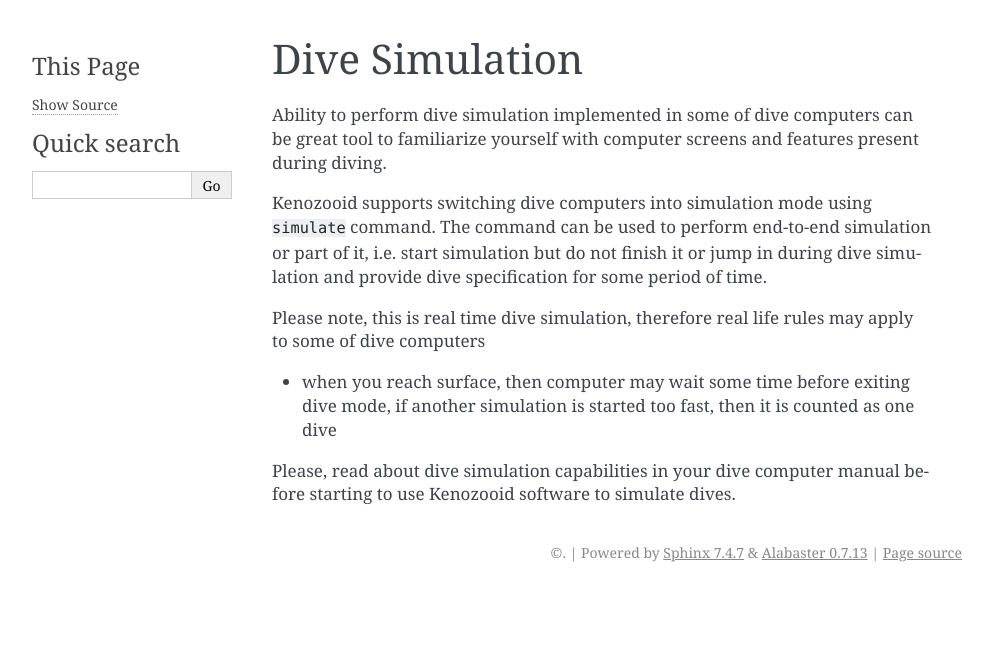
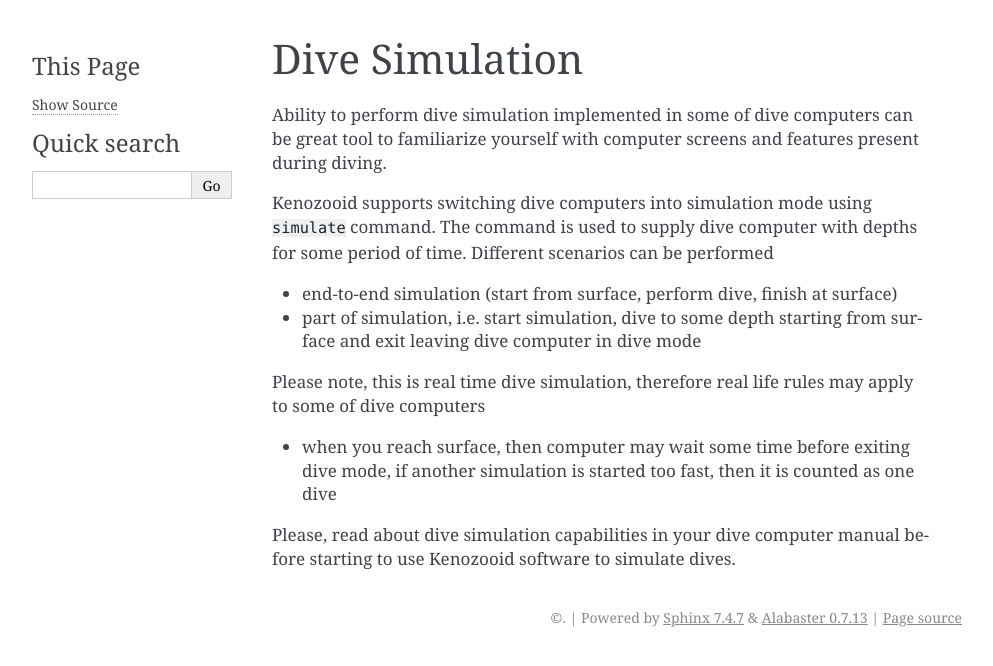
Before and after one commit to gitGNU/gnu_kenozooid, a Sphinx documentation site: the page built from doc/simulation.txt, in a window 1280 px wide. Shown: the top 666 px of the page, without its empty margins (148-1141 px from the left). Built offline with Sphinx 7.4.7, drawn with Linux system fonts in a browser that asks for light colours.

Commit message:
- improvements of documentation of dive simulation intro

```diff
--- a/doc/simulation.txt
+++ b/doc/simulation.txt
@@ -6,10 +6,14 @@
 features present during diving.
 
 Kenozooid supports switching dive computers into simulation mode using
-``simulate`` command. The command can be used to perform end-to-end
-simulation or part of it, i.e. start simulation but do not finish it or
-jump in during dive simulation and provide dive specification for some
-period of time.
+``simulate`` command. The command is used to supply dive computer with
+depths for some period of time. Different scenarios can be performed
+
+- end-to-end simulation (start from surface, perform dive, finish
+  at surface)
+
+- part of simulation, i.e. start simulation, dive to some depth starting
+  from surface and exit leaving dive computer in dive mode
 
 Please note, this is real time dive simulation, therefore real life rules
 may apply to some of dive computers
```
